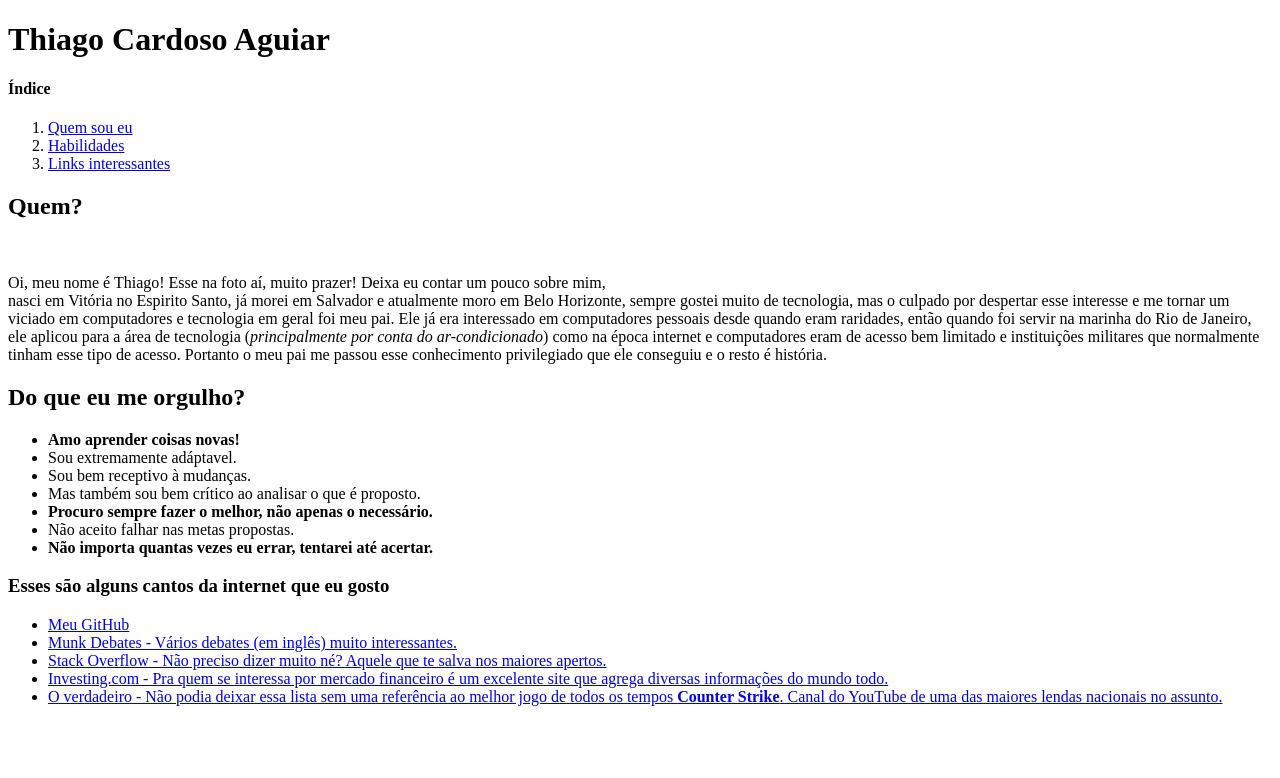
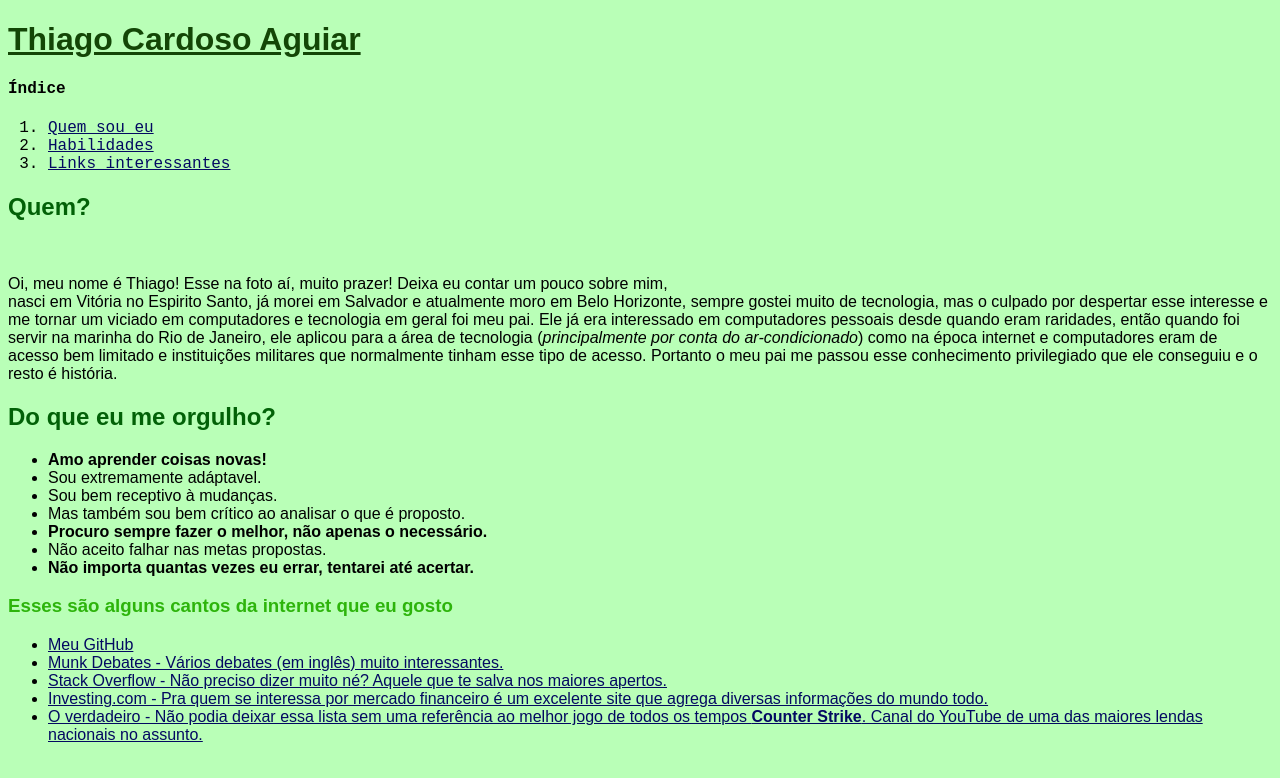
Before and after one commit to GDKdevT/HTMLtraining, a plain HTML site: page index.html in a window 1280 px wide. Drawn offline with Linux system fonts and the light colour scheme.

Commit message:
index.html update

```diff
--- a/index.html
+++ b/index.html
@@ -5,11 +5,61 @@
     <meta name="viewport" content="width=device-width, initial-scale=1.0">
     <meta http-equiv="X-UA-Compatible" content="ie=edge">
     <title>Thiago Cardoso Aguiar</title>
+    <style>
+    /* HSL */
+    /*
+    $aeroblue: hsla(167%, 100%, 87%, 1);
+    $teagreen: hsla(118%, 100%, 86%, 1);
+    $slimygreen: hsla(123%, 79%, 37%, 1);
+    $aquamarineb: hsla(163%, 83%, 70%, 1);
+    $darkgreen: hsla(108%, 100%, 10%, 1);
+    */
+
+    /* RGB */
+    /*
+    $aeroblue: rgba(191, 255, 241, 1);
+    $teagreen: rgba(185, 255, 183, 1);
+    $slimygreen: rgba(20, 170, 28, 1);
+    $aquamarineb: rgba(116, 242, 206, 1);
+    $darkgreen: rgba(10, 50, 0, 1);
+    */
+
+    body{
+        background-color: rgba(185, 255, 183, 1);
+        font-family: sans-serif;
+    }
+    h1{
+        color: rgb(19, 70, 6);
+        text-decoration:underline ;
+    }
+
+    h2{
+        color: rgb(2, 97, 7);
+    }
+
+    a {
+        color:rgb(3, 9, 97)
+    }
+    h4 {
+        font-family: monospace;
+        font-size: large;
+    }
+    #index{
+        font-family: monospace;
+        font-size: large;
+    }
+
+    h3{
+        color: rgb(45, 180, 11);
+    }
+
+    </style>
+
 </head>
 <body>
     <h1>Thiago Cardoso Aguiar</h1>
     <h4>Índice</h4>
-        <ol>
+        <ol id="index">
         <li><a href="#Intro">Quem sou eu</a></li>
         <li><a href="#Skills">Habilidades</a></li>
         <li><a href="#Links">Links interessantes</a></li>
```
Also changed, not shown: css-font-formats.html (added, +40 -0 lines).
